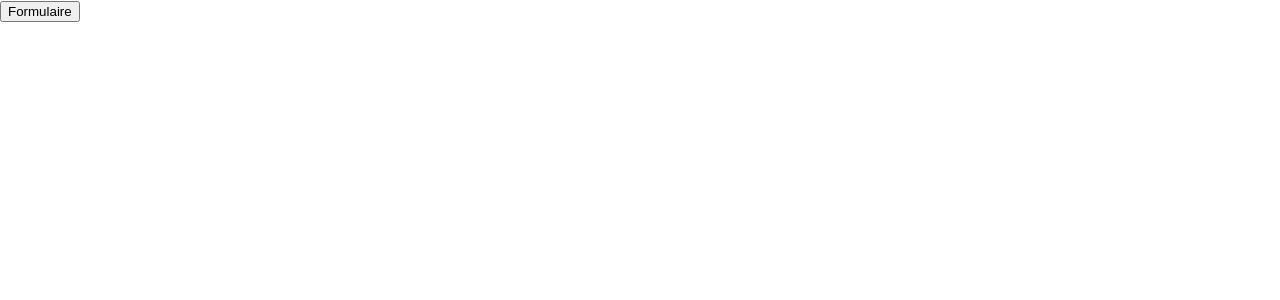
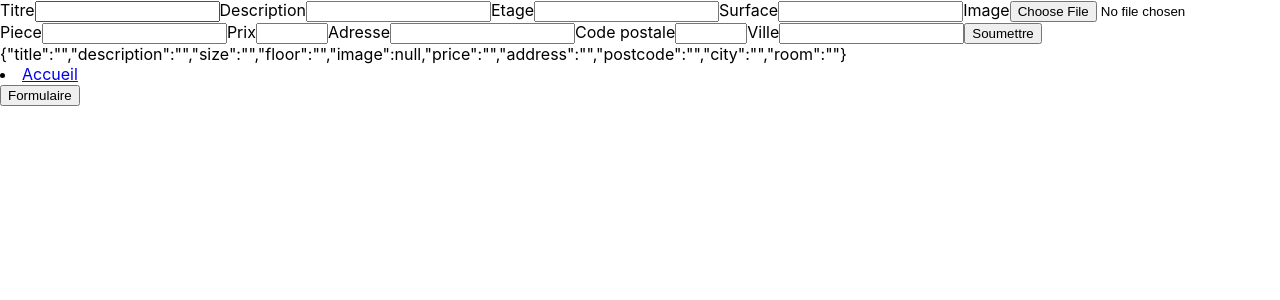
Before and after one commit to Orignal42/Immo, a React (Create React App) app: page /Immoupdate/1 in a window 1280 px wide. Before the commit this address had no page. Shown: the top 300 px of the page. Built offline with nearby package versions, Linux system fonts and the light colour scheme.

Commit message:
depot update

```diff
--- a/src/App.js
+++ b/src/App.js
@@ -2,8 +2,9 @@ import React from "react";
 import "./App.css";
 import ImmoList from "./Components/ImmoList";
 import Formulaire from "./Components/Formulaire";
+import ImmoDetail from "./Components/ImmoDetail";
+import ImmoUpdate from "./Components/ImmoUpdate";
 import { BrowserRouter as Router,Link , Route,Routes} from "react-router-dom";
-import ImmoDetail from "./Components/ImmoDetail";
 
 function App() {
   return (
@@ -11,6 +12,7 @@ function App() {
       <Routes>
         <Route path="/" element={<ImmoList />} />
         <Route path="Immodetail/:id" element={<ImmoDetail />} />
+        <Route path="Immoupdate/:id" element={<ImmoUpdate />} />
         <Route path="Formulaire" element={<Formulaire/>} />
       </Routes>
       <div>
--- a/src/Components/ImmoDetail.js
+++ b/src/Components/ImmoDetail.js
@@ -37,6 +37,7 @@ class ImmoDetail extends React.Component {
           <p> {datas.image}</p>
           <img src={datas.image}/>
 
+
         </ol>
         <li><Link to="/">Accueil</Link></li>
       </div>
--- a/src/Components/ImmoList.js
+++ b/src/Components/ImmoList.js
@@ -37,7 +37,14 @@ class ImmoList extends React.Component {
                 {dat.room} pièces {text}
                 {dat.address} {text} {dat.city} {text} {dat.description} {text}{" "}
                 {dat.price}€
+               <p>
+
                <Link to ={`ImmoDetail/${dat.id}`}>Cliquer ici</Link>
+               </p>
+               <p>
+
+               <Link to ={`ImmoUpdate/${dat.id}`}>Modifier</Link>
+               </p>
             </li>
           ))}
         </ol>
--- /dev/null
+++ b/src/Components/ImmoUpdate.js
@@ -0,0 +1,222 @@
+import React from "react";
+import { useParams } from "react-router-dom";
+import axios from 'axios';
+
+import "../App.css";
+import { Link } from "react-router-dom";
+class ImmoUpdate extends React.Component {
+  constructor(props) {
+    super(props);
+    this.state = {
+      title: "",
+      description: "",
+      size: "",
+      floor: "",
+      image: null,
+      price: "",
+      address: "",
+      postcode: "",
+      city: "",
+      room: "",
+      // selectedFile: null,
+    };
+    this.handleChange = this.handleChange.bind(this);
+    this.handleSubmit = this.handleSubmit.bind(this);
+  }
+  onFileChange = event => {
+    this.setState({ image: event.target.files[0] });
+        };
+
+  handleChange(e) {
+    let name = e.target.name;
+    let value = e.target.value;
+    this.setState({
+      [name]: value,
+
+    });
+  }
+
+  handleSubmit = () => {
+    let { id } = this.props.params;
+    console.log(id);
+    // Create an object of formData
+    const formData = new FormData();
+
+    // Update the formData object
+    formData.append(
+      "image",
+      this.state.image,
+      this.state.image.name,
+      )
+      formData.append(
+      'title',this.state.title
+      )
+      formData.append(
+      'description',this.state.description
+      )
+      formData.append(
+      'floor',this.state.floor
+      )
+      formData.append(
+      'size',this.state.size
+      )
+      formData.append(
+        'room',this.state.room
+        )
+      formData.append(
+      'price',this.state.price
+      )
+      formData.append(
+      'address',this.state.address
+      )
+      formData.append(
+      'postcode',this.state.postcode
+      )
+      formData.append(
+      'city',this.state.city
+    );
+    console.log(this.state.image.name);
+    console.log(this.state);
+      // Details of the uploaded file
+      // Request made to the backend api
+      // Send formData object
+      axios.post(`http://127.0.0.1:8000/api/property/modify/${id}`, formData);
+    console.log("c'est fait");
+    console.log(formData);
+  };
+
+  // File content to be displayed after
+  // file upload is complete
+
+  // handleSubmit(e) {
+  //   fetch(`http://127.0.0.1:8000/api/property/add`, {
+  //     method: "POST",
+  //     headers: {
+  //       "Content-type": "application/json; charset=UTF-8",
+  //     },
+  //     body:
+  //     // JSON.stringify(this.state),
+  //      this.state,
+
+  //   }).then((result) => {
+  //     result
+  //       .json()
+  //       .then((res) => {
+  //         console.warn("res", res);
+  //         console.log(JSON.stringify(this.state));
+  //       })
+  //       .catch((err) => {
+  //         console.log(err);
+  //       });
+  //   });
+  //   this.setState({
+  //     title: "",
+  //     description: "",
+  //     size: "",
+  //     floor: "",
+  //     image: "",
+  //     price: "",
+  //     address: "",
+  //     postcode: "",
+  //     city: "",
+  //     room: "",
+  //   });
+  // }
+
+
+
+  render() {
+    return (
+      <div>
+        <label htmlFor="title">Titre</label>
+        <input
+          type="text"
+          id="title"
+          name="title"
+          value={this.state.title}
+          onChange={this.handleChange}
+        />
+        <label htmlFor="description">Description</label>
+        <input
+          type="text"
+          id="description"
+          name="description"
+          value={this.state.description}
+          onChange={this.handleChange}
+        />
+        <label htmlFor="floor">Etage</label>
+        <input
+          type="number"
+          id="floor"
+          name="floor"
+          value={this.state.floor}
+          onChange={this.handleChange}
+        />
+        <label htmlFor="size">Surface</label>
+        <input
+          type="number"
+          id="size"
+          name="size"
+          value={this.state.size}
+          onChange={this.handleChange}
+        />
+        <label htmlFor="image">Image</label>
+        {/* Input pour telecharger l'image */}
+        <input type="file" onChange={this.onFileChange} />
+        <label htmlFor="room">Piece</label>
+        <input
+          type="number"
+          id="room"
+          name="room"
+          value={this.state.room}
+          onChange={this.handleChange}
+        />
+        <label htmlFor="price">Prix</label>
+        <input
+          type="number"
+          id="price"
+          name="price"
+          min="100"
+          max="1000"
+          value={this.state.price}
+          onChange={this.handleChange}
+        />
+        <label htmlFor="address">Adresse</label>
+        <input
+          type="text"
+          id="address"
+          name="address"
+          value={this.state.address}
+          onChange={this.handleChange}
+        />
+
+        <label htmlFor="postcode">Code postale</label>
+        <input
+          type="number"
+          id="postcode"
+          name="postcode"
+          min="1000"
+          max="9999"
+          value={this.state.postcode}
+          onChange={this.handleChange}
+        />
+
+        <label htmlFor="city">Ville</label>
+        <input
+          type="text"
+          id="city"
+          name="city"
+          value={this.state.city}
+          onChange={this.handleChange}
+        />
+        <button onClick={this.handleSubmit}>Soumettre</button>
+
+        {JSON.stringify(this.state)}
+        <li>
+          <Link to="/">Accueil</Link>
+        </li>
+      </div>
+    );
+  }
+}
+export default (props) => <ImmoUpdate {...props} params={useParams()} />;
```
